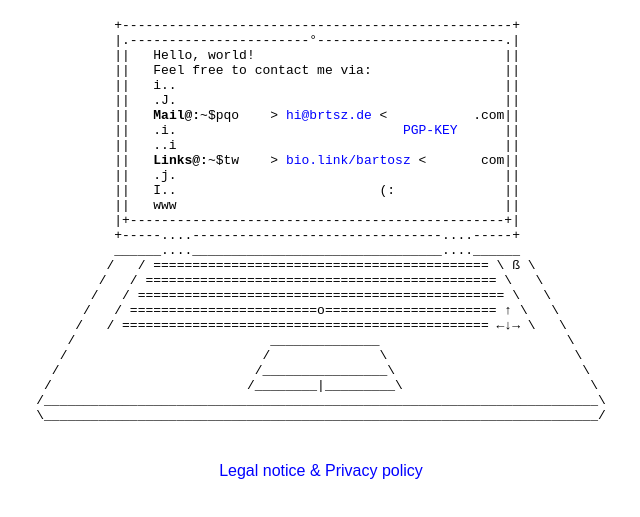
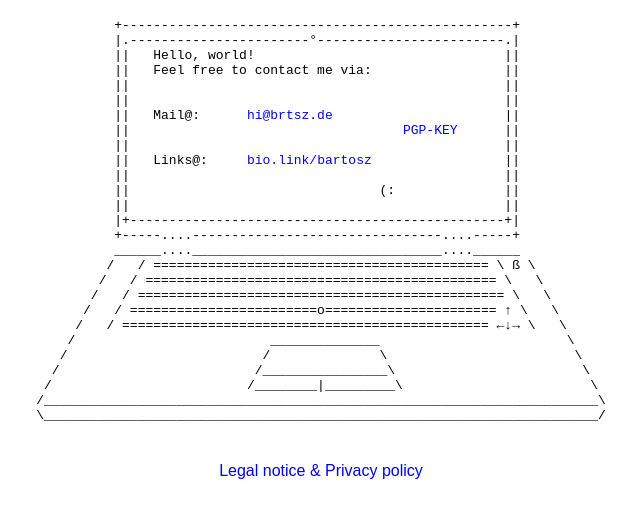
Before and after one commit to bmmmm/bartoszmakosch, a plain HTML site: page index.html in a window 1280 px wide. Shown: the part 211-728 px from the top of the page, without its empty margins (319-959 px from the left). Drawn offline with Linux system fonts and the light colour scheme.

Commit message:
Add font-white class and update HTML spans

```diff
--- a/index.html
+++ b/index.html
@@ -47,6 +47,9 @@
                 white-space: pre;
                 overflow-x: auto;
             }
+            .font-white {
+                color: #fff;
+            }
             .footer {
                 margin-top: 20px;
             }
@@ -65,15 +68,15 @@
           |.-----------------------°------------------------.|
           ||   Hello, world!                                ||
           ||   Feel free to contact me via:                 ||
-          ||   i..                                          ||
-          ||   .J.                                          ||
-          ||   <b>Mail@:</b>~$pqo    > <a href="mailto:hi@brtsz.de">hi@brtsz.de</a> <           .com||
-          ||   .i.                             <a href="pgp.html" target="_blank">PGP-KEY</a>      ||
-          ||   ..i                                          ||
-          ||   <b>Links@:</b>~$tw    > <a href="https://bio.link/bartosz" target="_blank">bio.link/bartosz</a> <       com||
-          ||   .j.                                          ||
-          ||   I..                          (:              ||
-          ||   www                                          ||
+          ||   <span class="font-white">i..</span>                                          ||
+          ||   <span class="font-white">.J.</span>                                          ||
+          ||   Mail@:<span class="font-white">~$pqo</span    > <a href="mailto:hi@brtsz.de">hi@brtsz.de</a> <span class="font-white"><           .com</span>     ||
+          ||   <span class="font-white">.i.</span>                             <a href="pgp.html" target="_blank">PGP-KEY</a>      ||
+          ||   <span class="font-white">..i</span>                                          ||
+          ||   Links@:<span class="font-white">~$tw</span    > <a href="https://bio.link/bartosz" target="_blank">bio.link/bartosz</a><span class="font-white"> a      com     </span> ||
+          ||   <span class="font-white">.j.</span>                                          ||
+          ||   <span class="font-white">I..</span>                          (:              ||
+          ||   <span class="font-white">www</span>                                          ||
           |+------------------------------------------------+|
           +-----....--------------------------------....-----+
           ______....________________________________....______
@@ -88,7 +91,7 @@
  /                         /________|_________\                        \
 /_______________________________________________________________________\
 \_______________________________________________________________________/
-      </pre>
+                </pre>
             </div>
             <div class="footer">
                 <a href="disclaimer.html" target="_blank"
```
